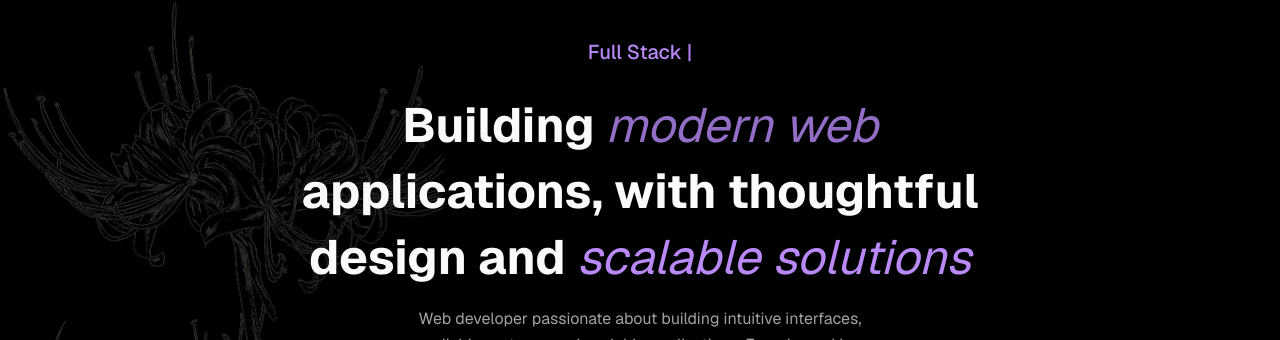
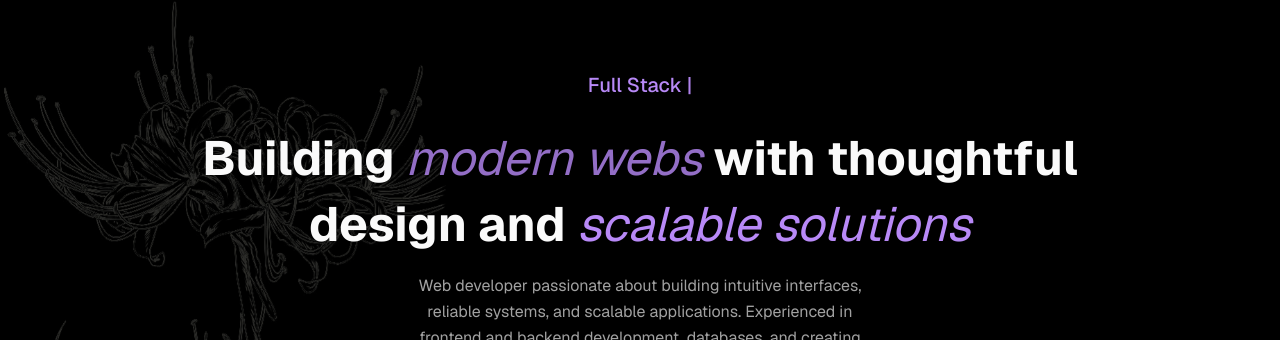
Before and after one commit to rociocarvajal/portfolio, a Next.js app: page / in a window 1280 px wide. Shown: the part 105-445 px from the top of the page. Built offline with nearby package versions, Linux system fonts and the light colour scheme; no server answers.

Commit message:
Correct typo in hero section heading

```diff
--- a/components/sections/hero-section.tsx
+++ b/components/sections/hero-section.tsx
@@ -28,8 +28,8 @@ export function HeroSection() {
 
         <h1 className="text-2xl sm:text-3xl md:text-4xl lg:text-5xl font-bold leading-snug text-balance">
           Building{" "}
-          <span className="text-primary/80 italic font-normal">modern web</span>{" "}
-          applications, with thoughtful design and{" "}
+          <span className="text-primary/80 italic font-normal">modern webs</span>{" "}
+          with thoughtful design and{" "}
           <span className="text-primary italic font-normal">
             scalable solutions
           </span>{" "}
```
